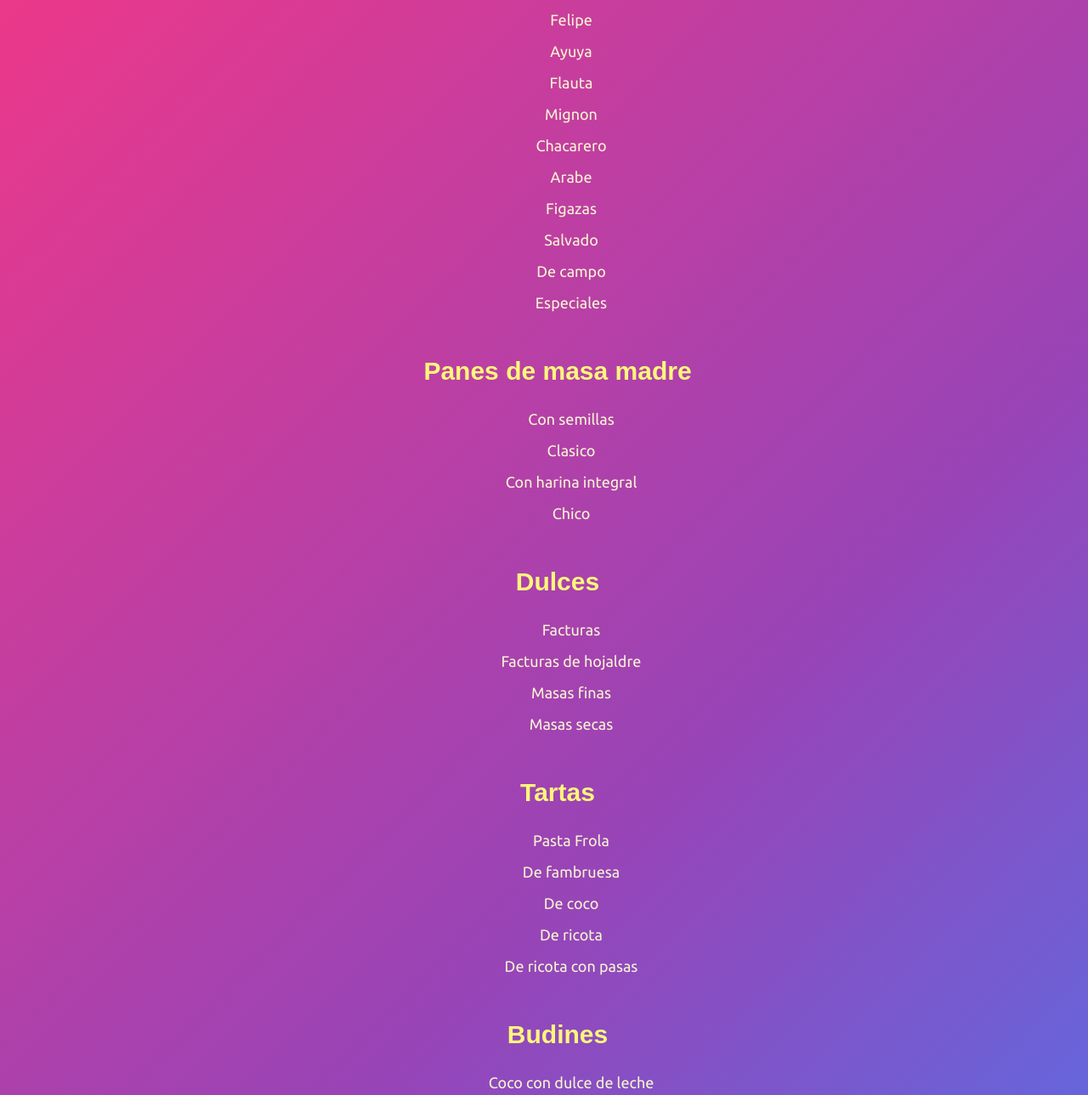
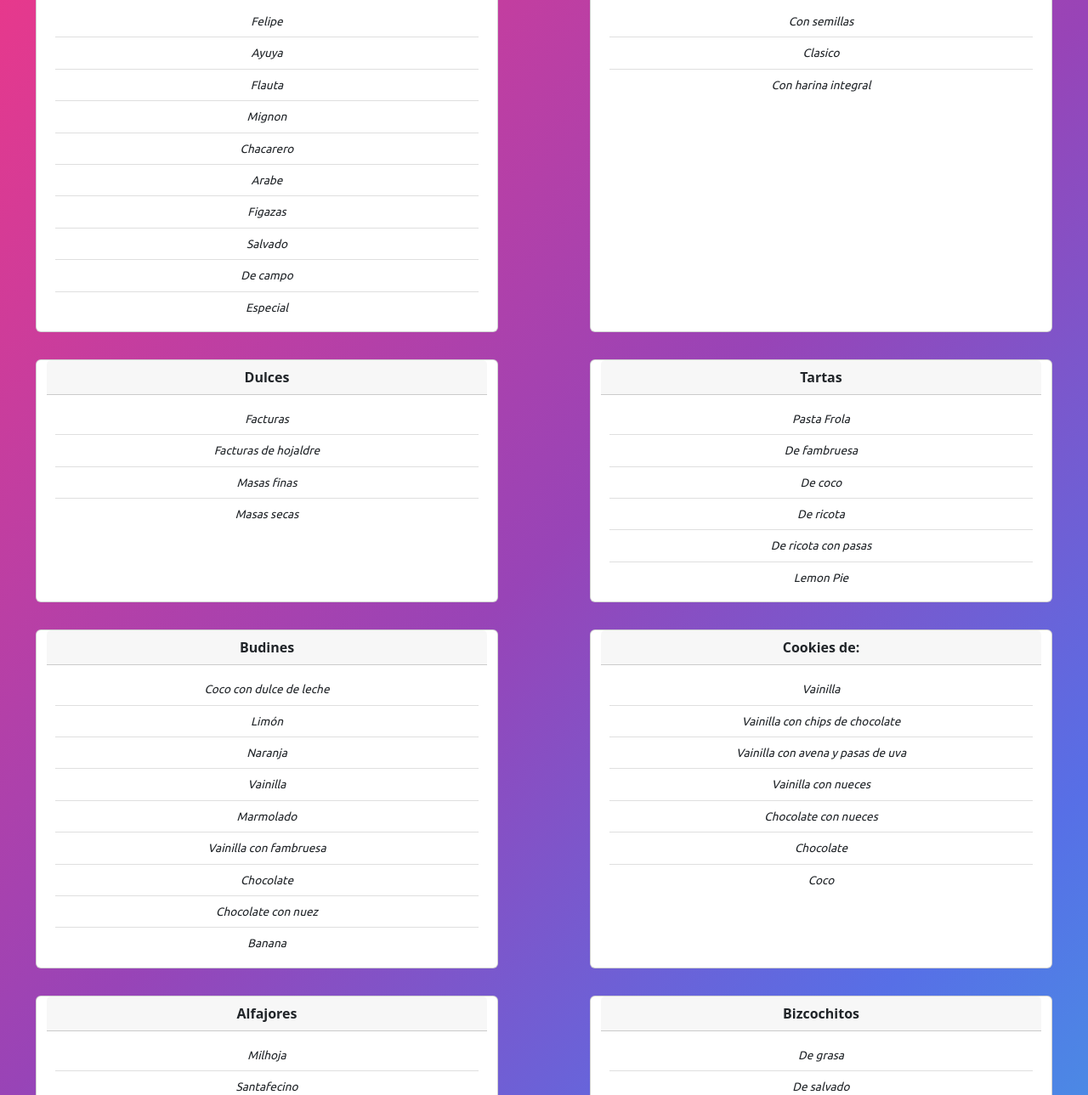
Before and after one commit to chinosuppo/panaderiaNewen, a plain HTML site: page paginas/productos.html in a window 1280 px wide. Shown: the part 407-1696 px from the top of the page at 85% size. Drawn offline with nearby package versions, Linux system fonts and the light colour scheme; a web font is replaced by a local one.

Commit message:
Aplicando Bootstrap a la seccion de Productos

```diff
--- a/css/styles.css
+++ b/css/styles.css
@@ -227,37 +227,25 @@
     /*Agregar fondo con gradientes*/
     /* } */
 
-    .listadoProductos {
-        display: flex;
-        justify-content: center;
-        text-align: center;
-    }
-
     .listadoProductos ul {
         list-style: none;
         margin: 10px;
     }
 
-    .listadoProductos ul h3 {
-        font-size: 30px;
-        font-weight: 600;
-        padding: 10px;
-        font-family: 'Cormorant SC', Arial, Helvetica, sans-serif;
-        color: #fef77b;
-        transition: all 1s;
+    .card-header {
+        font-size: 16px;
+        font-weight: bold;
     }
 
-    .listadoProductos ul h3:hover {
-        font-size: 36px;
+    .card-header:hover {
+        font-size: 20px;
         background-color: #ff8800cf;
         cursor: pointer;
     }
 
-    .listadoProductos ul ul li {
-        font-size: 18px;
-        font-family: 'Ubuntu', sans-serif;
-        padding: 5px;
-        color: #f6f4d2;
+    .list-group-item {
+        font-size: 0.85rem;
+        font-family: 'Ubuntu', Arial, Helvetica, sans-serif;
     }
 
     .listadoProductos button {
--- a/paginas/productos.html
+++ b/paginas/productos.html
@@ -49,90 +49,125 @@
         <main class="listadoProductos">
             <section>
                 <h2 class="titulo">Productos</h2>
-                <ul>
-                    <li>
-                        <h3>Panes</h3>
-                    </li>
-                    <ul>
-                        <li>Felipe</li>
-                        <li>Ayuya</li>
-                        <li>Flauta</li>
-                        <li>Mignon</li>
-                        <li>Chacarero</li>
-                        <li>Arabe</li>
-                        <li>Figazas</li>
-                        <li>Salvado</li>
-                        <li>De campo</li>
-                        <li>Especiales</li>
-                    </ul><br>
-                    <li>
-                        <h3>Panes de masa madre</h3>
-                    </li>
-                    <ul>
-                        <li>Con semillas</li>
-                        <li>Clasico</li>
-                        <li>Con harina integral</li>
-                        <li>Chico</li>
-                    </ul><br>
-                    <li>
-                        <h3>Dulces</h3>
-                    </li>
-                    <ul>
-                        <li>Facturas</li>
-                        <li>Facturas de hojaldre</li>
-                        <li>Masas finas</li>
-                        <li>Masas secas</li>
-                    </ul><br>
-                    <li>
-                        <h3>Tartas</h3>
-                    </li>
-                    <ul>
-                        <li>Pasta Frola</li>
-                        <li>De fambruesa</li>
-                        <li>De coco</li>
-                        <li>De ricota</li>
-                        <li>De ricota con pasas</li>
-                    </ul><br>
-                    <li>
-                        <h3>Budines</h3>
-                    </li>
-                    <ul>
-                        <li>Coco con dulce de leche</li>
-                        <li>Limón</li>
-                        <li>Naranja</li>
-                        <li>Vainilla</li>
-                        <li>Marmolado</li>
-                        <li>Vainilla con fambruesa</li>
-                        <li>Chocolate</li>
-                        <li>Chocolate con nuez</li>
-                        <li>Banana</li>
-                    </ul><br>
-                    <li>
-                        <h3>Cookies de:</h3>
-                    </li>
-                    <ul>
-                        <li>Vainilla</li>
-                        <li>Vainilla con chips de chocolate</li>
-                        <li>Vainilla con avena y pasas de uva</li>
-                        <li>Vainilla con nueces</li>
-                        <li>Chocolate con nueces</li>
-                        <li>Coco</li>
-                        <li>Chocolate</li>
-                    </ul><br>
-                    <li>
-                        <h3>Alfajores</h3>
-                    </li>
-                    <ul>
-                        <li>Milhoja</li>
-                        <li>Santafecino</li>
-                        <li>De almendra</li>
-                        <li>Con cobertura de chocolate negro</li>
-                        <li>Con cobertura de chocolate blanco</li>
-                        <li>Maicena</li>
-                        <li>Relleno con dulce de frutos rojos</li>
-                    </ul><br>
-                </ul>
-                <button class="btn">REALIZAR PEDIDO</button>
+                <div class="row justify-content-around">
+
+                    <div class="card m-3 col-xl-5 col-lg-4 col-md-3 col-sm-5 text-center">
+                        <div class="card-header">
+                            Panes
+                        </div>
+                        <ul class="list-group list-group-flush">
+                            <li class="list-group-item">Felipe</li>
+                            <li class="list-group-item">Ayuya</li>
+                            <li class="list-group-item">Flauta</li>
+                            <li class="list-group-item">Mignon</li>
+                            <li class="list-group-item">Chacarero</li>
+                            <li class="list-group-item">Arabe</li>
+                            <li class="list-group-item">Figazas</li>
+                            <li class="list-group-item">Salvado</li>
+                            <li class="list-group-item">De campo</li>
+                            <li class="list-group-item">Especial</li>
+                        </ul>
+                    </div>
+
+                    <div class="card m-3 col-xl-5 col-lg-4 col-md-3 col-sm-5 text-center">
+                        <div class="card-header">
+                            Panes de masa madre
+                        </div>
+                        <ul class="list-group list-group-flush">
+                            <li class="list-group-item">Con semillas</li>
+                            <li class="list-group-item">Clasico</li>
+                            <li class="list-group-item">Con harina integral</li>
+                        </ul>
+                    </div>
+
+                    <div class="card m-3 col-xl-5 col-lg-4 col-md-3 col-sm-5 text-center">
+                        <div class="card-header">
+                            Dulces
+                        </div>
+                        <ul class="list-group list-group-flush">
+                            <li class="list-group-item">Facturas</li>
+                            <li class="list-group-item">Facturas de hojaldre</li>
+                            <li class="list-group-item">Masas finas</li>
+                            <li class="list-group-item">Masas secas</li>
+                        </ul>
+                    </div>
+
+                    <div class="card m-3 col-xl-5 col-lg-4 col-md-3 col-sm-5 text-center">
+                        <div class="card-header">
+                            Tartas
+                        </div>
+                        <ul class="list-group list-group-flush">
+                            <li class="list-group-item">Pasta Frola</li>
+                            <li class="list-group-item">De fambruesa</li>
+                            <li class="list-group-item">De coco</li>
+                            <li class="list-group-item">De ricota</li>
+                            <li class="list-group-item">De ricota con pasas</li>
+                            <li class="list-group-item">Lemon Pie</li>
+                        </ul>
+                    </div>
+
+                    <div class="card m-3 col-xl-5 col-lg-4 col-md-3 col-sm-5 text-center">
+                        <div class="card-header">
+                            Budines
+                        </div>
+                        <ul class="list-group list-group-flush">
+                            <li class="list-group-item">Coco con dulce de leche</li>
+                            <li class="list-group-item">Limón</li>
+                            <li class="list-group-item">Naranja</li>
+                            <li class="list-group-item">Vainilla</li>
+                            <li class="list-group-item">Marmolado</li>
+                            <li class="list-group-item">Vainilla con fambruesa</li>
+                            <li class="list-group-item">Chocolate</li>
+                            <li class="list-group-item">Chocolate con nuez</li>
+                            <li class="list-group-item">Banana</li>
+                        </ul>
+                    </div>
+
+                    <div class="card m-3 col-xl-5 col-lg-4 col-md-3 col-sm-5 text-center">
+                        <div class="card-header">
+                            Cookies de:
+                        </div>
+                        <ul class="list-group list-group-flush">
+                            <li class="list-group-item">Vainilla</li>
+                            <li class="list-group-item">Vainilla con chips de chocolate</li>
+                            <li class="list-group-item">Vainilla con avena y pasas de uva</li>
+                            <li class="list-group-item">Vainilla con nueces</li>
+                            <li class="list-group-item">Chocolate con nueces</li>
+                            <li class="list-group-item">Chocolate</li>
+                            <li class="list-group-item">Coco</li>
+                        </ul>
+                    </div>
+
+                    <div class="card m-3 col-xl-5 col-lg-4 col-md-5 col-sm-5 text-center">
+                        <div class="card-header">
+                            Alfajores
+                        </div>
+                        <ul class="list-group list-group-flush">
+                            <li class="list-group-item">Milhoja</li>
+                            <li class="list-group-item">Santafecino</li>
+                            <li class="list-group-item">De almendra</li>
+                            <li class="list-group-item">Con cobertura de chocolate blanco</li>
+                            <li class="list-group-item">Con cobertura de semi-amargo</li>
+                            <li class="list-group-item">Maicena</li>
+                            <li class="list-group-item">Relleno con dulce de frutos rojos</li>
+                        </ul>
+                    </div>
+
+                    <div class="card m-3 col-xl-5 col-lg-4 col-md-5 col-sm-5 text-center">
+                        <div class="card-header">
+                            Bizcochitos
+                        </div>
+                        <ul class="list-group list-group-flush">
+                            <li class="list-group-item">De grasa</li>
+                            <li class="list-group-item">De salvado</li>
+                            <li class="list-group-item">Dulces</li>
+                            <li class="list-group-item">Con salame</li>
+                            <li class="list-group-item">Con queso</li>
+                        </ul>
+                    </div>
+                    <button class="btn col-xl-3 col-lg-4 col-md-3 col-sm-3">REALIZAR PEDIDO</button>
+                </div>
+
             </section>
         </main>
 
```
